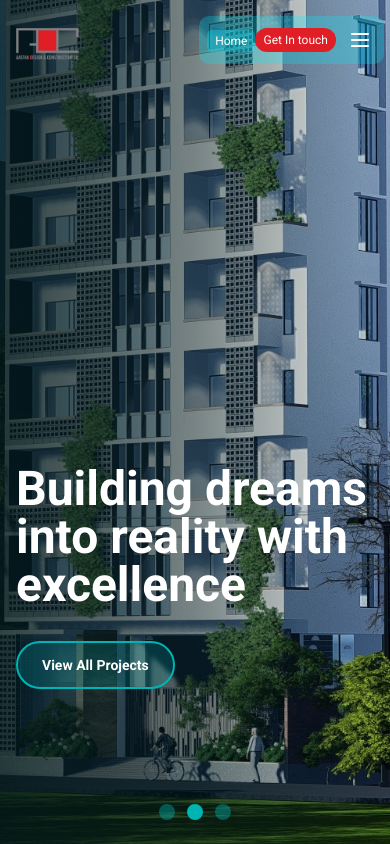
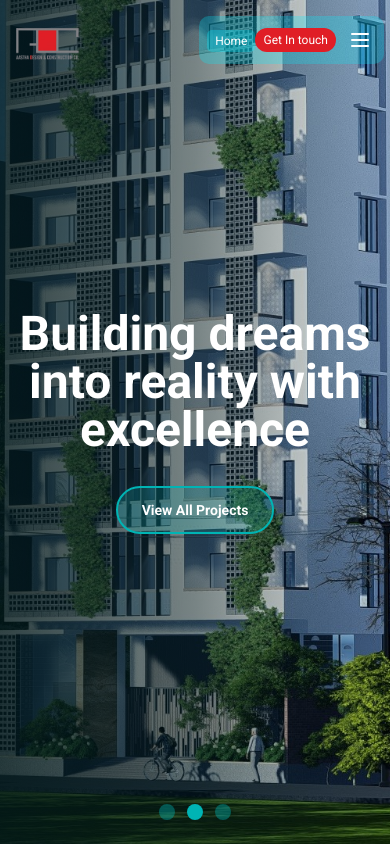
Before and after one commit to ashikfifa/Astha-frontend, a Next.js app: page / in a window 390 px wide. Shown: the top 844 px of the page. Built offline with nearby package versions, Linux system fonts and the light colour scheme.

Commit message:
Refactor HeroSlider layout: adjust spacer visibility for mobile and center text alignment on mobile while maintaining left alignment on desktop.

```diff
--- a/app/components/HeroSlider.tsx
+++ b/app/components/HeroSlider.tsx
@@ -89,11 +89,11 @@ const HeroSlider: React.FC = () => {
       <div className="relative z-20 h-full px-4 sm:px-6">
         <div className="container mx-auto h-full">
           <div className="grid grid-cols-1 md:grid-cols-2 h-full items-center">
-            {/* First div - empty spacer */}
-            <div></div>
+            {/* First div - empty spacer (hidden on mobile) */}
+            <div className="hidden md:block"></div>
 
-            {/* Second div - text with left alignment */}
-            <div className="flex flex-col items-start">
+            {/* Second div - text centered on mobile, left on desktop */}
+            <div className="flex flex-col items-center md:items-start">
               {/* Title */}
               <div
                 className={`transform transition-all duration-500 ${
@@ -102,7 +102,7 @@ const HeroSlider: React.FC = () => {
                     : "opacity-100 translate-y-0"
                 }`}
               >
-                <p className="text-white font-bold leading-tight text-left">
+                <p className="text-white font-bold leading-tight text-center md:text-left">
                   {slides[currentSlide].title.map((line, index) => (
                     <span
                       key={index}
```
